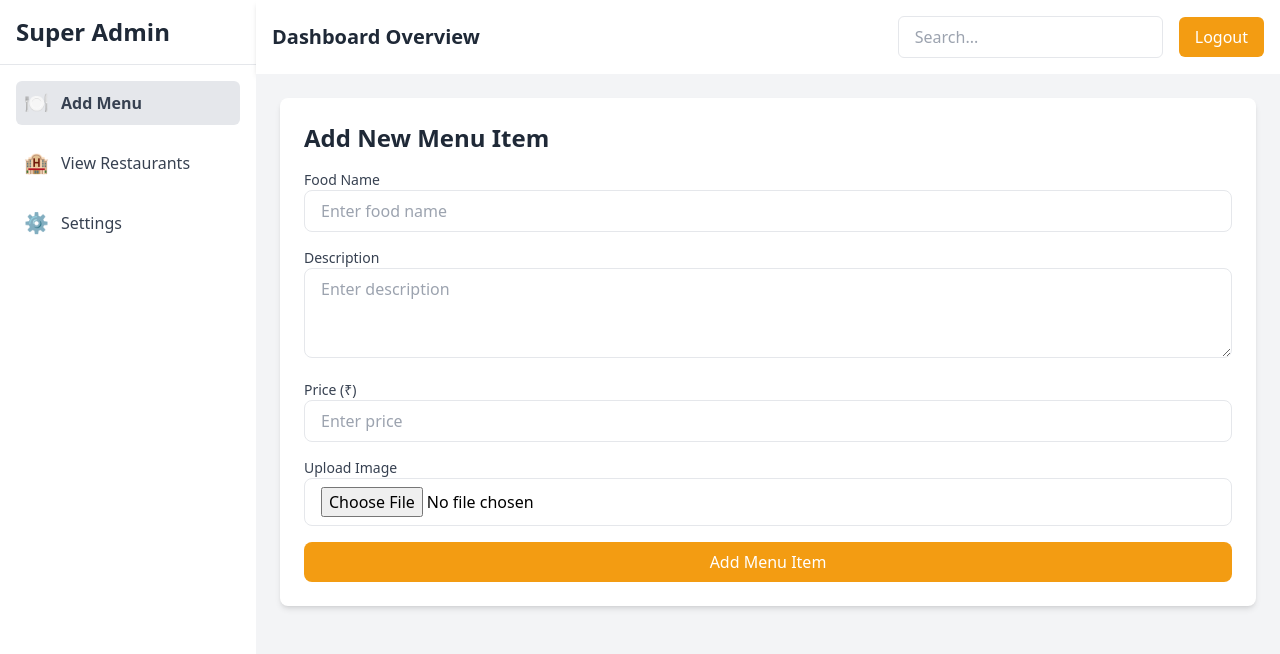
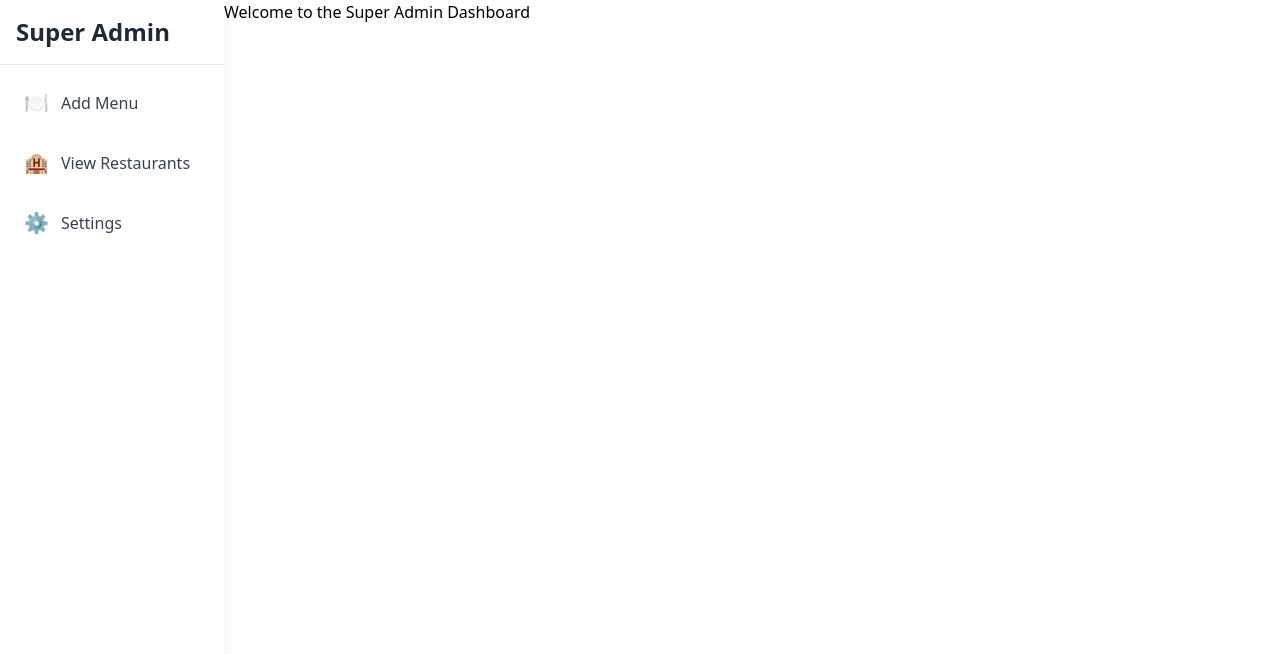
Before and after one commit to aadheil/menucard, a React (Create React App) app: page /dashboard/super-admin in a window 1280 px wide. Shown: the top 654 px of the page. Built offline with nearby package versions, Linux system fonts and the light colour scheme.

Commit message:
dashboard structure arranged

```diff
--- a/package.json
+++ b/package.json
@@ -12,6 +12,7 @@
     "react": "^18.3.1",
     "react-dom": "^18.3.1",
     "react-router": "^7.0.2",
+    "react-router-dom": "^7.0.2",
     "react-scripts": "5.0.1",
     "web-vitals": "^2.1.4"
   },
--- a/src/App.js
+++ b/src/App.js
@@ -1,16 +1,35 @@
-import React from 'react'
-import { Route, Routes } from 'react-router'
-import Home from './Home/Home'
-import DashboardSA from './Super-admin/DashboardSA'
+import React from "react";
+import { Route, Routes } from "react-router-dom";
+import Home from "./Home/Home";
+import HomeSDashboard from "./Super-admin/HomeSDashboard";
+import DashboardSA from "./Super-admin/DashboardSA";
 
 function App() {
   return (
+    <Routes>
+      {/* Main Home Route */}
+      <Route path="/" element={<Home />} />
 
-    <Routes>
-    <Route path='/' element={<Home/>} />
-    <Route path='/dashboard/super-admin' element={<DashboardSA />} />
+      {/* Super Admin Dashboard Routes */}
+      <Route path="/dashboard/super-admin" element={<HomeSDashboard />}>
+        {/* Default Route for the Dashboard */}
+        <Route index element={<h1>Welcome to the Super Admin Dashboard</h1>} />
+
+        {/* Add Menu Route */}
+        <Route path="add-menu" element={<DashboardSA />} />
+
+        {/* Additional Routes (Dummy) */}
+        <Route
+          path="view-restaurants"
+          element={<h1>View Restaurants Section (Dummy Text)</h1>}
+        />
+        <Route
+          path="settings"
+          element={<h1>Settings Section (Dummy Text)</h1>}
+        />
+      </Route>
     </Routes>
-  )
+  );
 }
 
-export default App
+export default App;
--- a/src/Services/allApi.js
+++ b/src/Services/allApi.js
@@ -4,3 +4,6 @@ import { BASEURL } from "./baseUrl";
  export const GetProductList = async(headers)=>{
     return await commonAPI("GET",`/api/v1/menus`,"",headers)
  }
+ export const AddProduct = async(headers)=>{
+   return await commonAPI("POST",`/api/v1/menus`,"",headers)
+}
--- a/src/Super-admin/DashboardSA.jsx
+++ b/src/Super-admin/DashboardSA.jsx
@@ -1,4 +1,5 @@
 import React, { useState } from "react";
+// import Sidebar from "./Sidebar";
 
 function DashboardSA() {
   const [menuItem, setMenuItem] = useState({
@@ -38,53 +39,12 @@ function DashboardSA() {
   return (
     <div className="flex flex-col md:flex-row min-h-screen bg-gray-100">
       {/* Sidebar */}
-      <aside className="w-full md:w-64 bg-white shadow-lg">
-        <div className="p-4 border-b border-gray-200">
-          <h1 className="text-2xl font-bold text-gray-800">Super Admin</h1>
-        </div>
-        <nav className="p-4">
-          <ul className="space-y-4">
-            <li
-              onClick={() => setActiveSection("addMenu")}
-              className={`cursor-pointer flex items-center p-2 text-gray-700 rounded-md ${
-                activeSection === "addMenu"
-                  ? "bg-gray-200 font-semibold"
-                  : "hover:bg-gray-200"
-              }`}
-            >
-              <span className="text-xl">🍽️</span>
-              <span className="ml-3">Add Menu</span>
-            </li>
-            <li
-              onClick={() => setActiveSection("viewRestaurants")}
-              className={`cursor-pointer flex items-center p-2 text-gray-700 rounded-md ${
-                activeSection === "viewRestaurants"
-                  ? "bg-gray-200 font-semibold"
-                  : "hover:bg-gray-200"
-              }`}
-            >
-              <span className="text-xl">🏨</span>
-              <span className="ml-3">View Restaurants</span>
-            </li>
-            <li
-              onClick={() => setActiveSection("settings")}
-              className={`cursor-pointer flex items-center p-2 text-gray-700 rounded-md ${
-                activeSection === "settings"
-                  ? "bg-gray-200 font-semibold"
-                  : "hover:bg-gray-200"
-              }`}
-            >
-              <span className="text-xl">⚙️</span>
-              <span className="ml-3">Settings</span>
-            </li>
-          </ul>
-        </nav>
-      </aside>
+      {/* <Sidebar activeSection={activeSection} setActiveSection={setActiveSection} /> */}
 
       {/* Main Content Area */}
       <div className="flex-1 flex flex-col">
         {/* Top Bar */}
-        <header className="flex flex-col md:flex-row items-center justify-between bg-white shadow-md p-4 space-y-2 md:space-y-0">
+        <header className="flex h-16 flex-col md:flex-row items-center justify-between bg-white shadow-md p-4 space-y-2 md:space-y-0 ">
           <h2 className="text-xl font-semibold text-gray-800">
             Dashboard Overview
           </h2>
@@ -102,14 +62,12 @@ function DashboardSA() {
 
         {/* Dashboard Content */}
         <main className="flex-1 p-6 bg-gray-100">
-          {/* Render Based on Active Section */}
           {activeSection === "addMenu" && (
             <div className="bg-white p-6 rounded-lg shadow-md">
               <h3 className="text-2xl font-semibold text-gray-800 mb-4">
                 Add New Menu Item
               </h3>
               <form onSubmit={handleSubmit} className="space-y-4">
-                {/* Food Name */}
                 <div>
                   <label className="block text-sm font-medium text-gray-700">
                     Food Name
@@ -124,8 +82,6 @@ function DashboardSA() {
                     placeholder="Enter food name"
                   />
                 </div>
-
-                {/* Description */}
                 <div>
                   <label className="block text-sm font-medium text-gray-700">
                     Description
@@ -140,8 +96,6 @@ function DashboardSA() {
                     rows="3"
                   />
                 </div>
-
-                {/* Price */}
                 <div>
                   <label className="block text-sm font-medium text-gray-700">
                     Price (₹)
@@ -156,8 +110,6 @@ function DashboardSA() {
                     placeholder="Enter price"
                   />
                 </div>
-
-                {/* Image Upload */}
                 <div>
                   <label className="block text-sm font-medium text-gray-700">
                     Upload Image
@@ -169,8 +121,6 @@ function DashboardSA() {
                     className="w-full px-4 py-2 border rounded-lg focus:outline-none"
                   />
                 </div>
-
-                {/* Image Preview */}
                 {preview && (
                   <div className="mt-4">
                     <p className="text-sm text-gray-500">Image Preview:</p>
@@ -181,8 +131,6 @@ function DashboardSA() {
                     />
                   </div>
                 )}
-
-                {/* Submit Button */}
                 <div>
                   <button
                     type="submit"
--- /dev/null
+++ b/src/Super-admin/HomeSDashboard.jsx
@@ -0,0 +1,23 @@
+import React from 'react';
+import { Outlet } from 'react-router-dom';
+import SidebarSA from './SidebarSA';
+
+const HomeSDashboard = () => {
+  return (
+    <div className="flex" >
+      {/* Sidebar */}
+      <div className="fixed top-0 left-0 h-full w-56">
+        <SidebarSA />
+      </div>
+
+      {/* Main Content with left margin to avoid overlap */}
+      <div className="flex-1 ml-56">
+        {/* Nested Route Content will appear here */}
+
+        <Outlet />
+      </div>
+    </div>
+  );
+};
+
+export default HomeSDashboard;
--- /dev/null
+++ b/src/Super-admin/SidebarSA.jsx
@@ -0,0 +1,50 @@
+import React, { useEffect, useState } from "react";
+import { useLocation, useNavigate } from "react-router-dom";
+
+const SidebarSA = () => {
+  const [currentPath, setCurrentPath] = useState(""); // Track the active route
+  const location = useLocation(); // Get the current route
+  const navigate = useNavigate(); // Navigate between routes
+
+  // Update current path whenever location changes
+  useEffect(() => {
+    setCurrentPath(location.pathname);
+  }, [location]);
+
+  const menuItems = [
+    { label: "Add Menu", path: "/dashboard/super-admin/add-menu", icon: "🍽️" },
+    { label: "View Restaurants", path: "/dashboard/super-admin/view-restaurants", icon: "🏨" },
+    { label: "Settings", path: "/dashboard/super-admin/settings", icon: "⚙️" },
+  ];
+
+  return (
+    <aside className="w-full md:w-56 h-lvh bg-white shadow-lg">
+      {/* Sidebar Header */}
+      <div className="p-4 border-b border-gray-200">
+        <h1 className="text-2xl font-bold text-gray-800">Super Admin</h1>
+      </div>
+
+      {/* Sidebar Navigation */}
+      <nav className="p-4">
+        <ul className="space-y-4">
+          {menuItems.map(({ label, path, icon }) => (
+            <li
+              key={path}
+              onClick={() => navigate(path)} // Navigate to the selected path
+              className={`cursor-pointer flex items-center p-2 text-gray-700 rounded-md ${
+                currentPath === path
+                  ? "bg-gray-200 font-semibold"
+                  : "hover:bg-gray-200"
+              }`}
+            >
+              <span className="text-xl">{icon}</span>
+              <span className="ml-3">{label}</span>
+            </li>
+          ))}
+        </ul>
+      </nav>
+    </aside>
+  );
+};
+
+export default SidebarSA;
```
Also changed, not shown: 1 other file (tests, documents, lock files or other folders).
